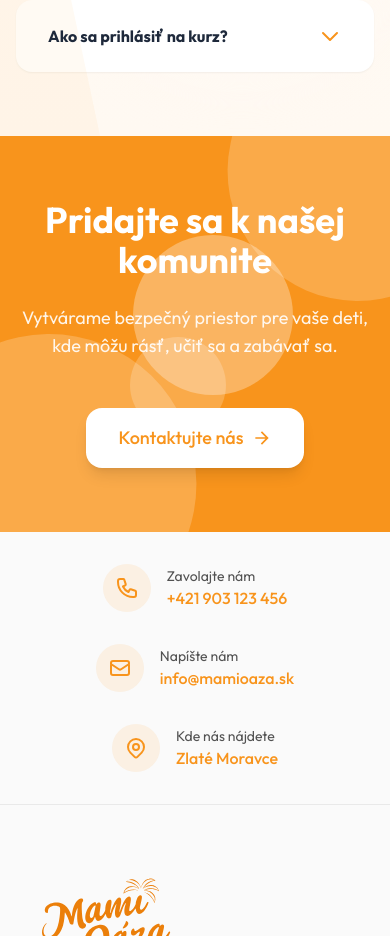
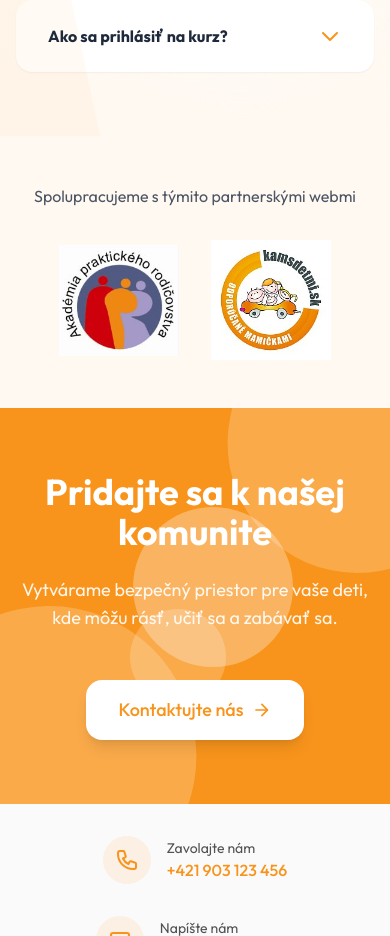
Before and after one commit to martinpagac01/mamioaza, a Next.js app in the folder mamioaza_web/: page / in a window 390 px wide. Shown: the part 6300-7236 px from the top of the page. Built offline with nearby package versions, Linux system fonts and the light colour scheme.

Commit message:
Add Partners section with partner logos and links

```diff
--- a/mamioaza_web/src/app/page.tsx
+++ b/mamioaza_web/src/app/page.tsx
@@ -7,6 +7,7 @@ import Reviews from '@/components/ui/sections/Reviews';
 import ActivityCategories from '@/components/pages/activities/ActivityCategories';
 import FAQ from '@/components/ui/sections/FAQ';
 import CallToAction from '@/components/ui/sections/CallToAction';
+import Partners from '@/components/ui/sections/Partners';
 
 export default function Home() {
   return (
@@ -68,6 +69,11 @@ export default function Home() {
         <FAQ />
       </div>
 
+      {/* Partners Section */}
+      <div className="relative bg-[#FFF9F2]">
+        <Partners />
+      </div>
+
       {/* Call to Action Section */}
       <div className="relative">
         <div className="absolute inset-0 bg-gradient-to-br from-[#F8941C] to-[#F9A033]">
--- /dev/null
+++ b/mamioaza_web/src/components/ui/sections/Partners.tsx
@@ -0,0 +1,47 @@
+import Image from 'next/image';
+import Link from 'next/link';
+
+export default function Partners() {
+  const partners = [
+    {
+      name: 'Akadémia rodičovstva',
+      logo: '/logo-apr.jpg',
+      url: 'https://www.akademiarodicovstva.sk'
+    },
+    {
+      name: 'Kam s deťmi',
+      logo: '/logo-kamsdetmi.jpg',
+      url: 'https://www.kamstdetmi.sk'
+    }
+  ];
+
+  return (
+    <section className="py-12">
+      <div className="container mx-auto px-4">
+        <p className="text-center text-gray-600 mb-8">
+          Spolupracujeme s týmito partnerskými webmi
+        </p>
+        <div className="flex flex-wrap items-center justify-center gap-8 md:gap-12">
+          {partners.map((partner) => (
+            <Link
+              key={partner.name}
+              href={partner.url}
+              target="_blank"
+              rel="noopener noreferrer"
+              className="group transition-opacity hover:opacity-80"
+            >
+              <Image
+                src={partner.logo}
+                alt={`${partner.name} logo`}
+                width={120}
+                height={60}
+                className="object-contain"
+                style={{ height: 'auto' }}
+              />
+            </Link>
+          ))}
+        </div>
+      </div>
+    </section>
+  );
+}
```
